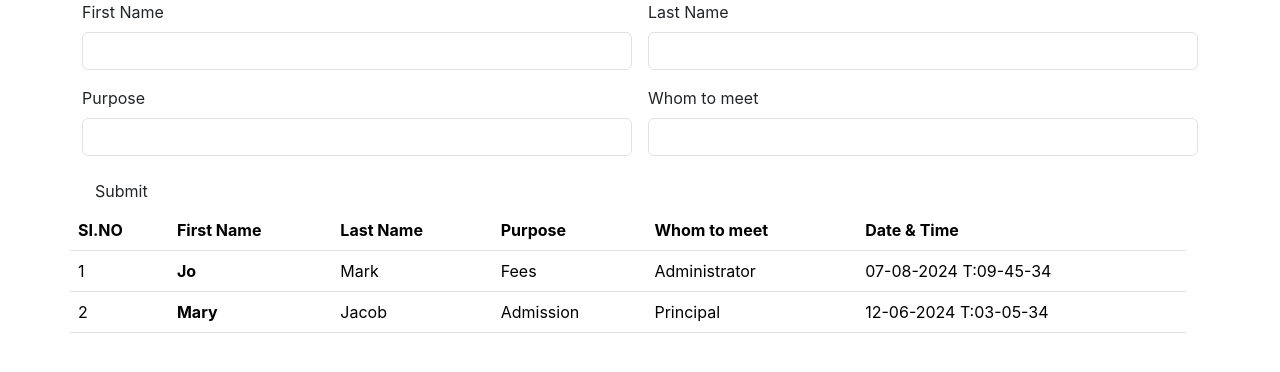
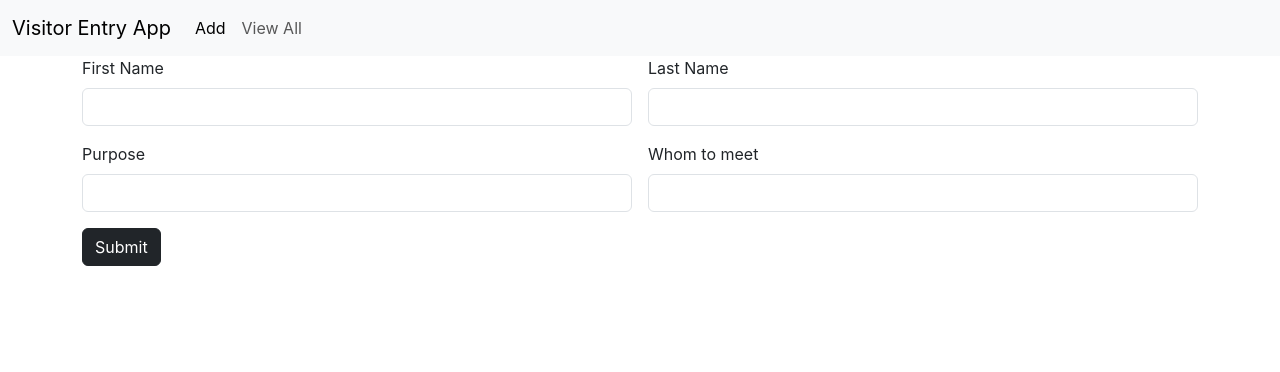
Before and after one commit to Liyo08/VisitorAppTest, a React (Create React App) app: page / in a window 1280 px wide. Shown: the top 372 px of the page. Built offline with nearby package versions, Linux system fonts and the light colour scheme.

Commit message:
routing implemented

```diff
--- a/package.json
+++ b/package.json
@@ -8,6 +8,7 @@
     "@testing-library/user-event": "^13.5.0",
     "react": "^18.3.1",
     "react-dom": "^18.3.1",
+    "react-router-dom": "^6.26.0",
     "react-scripts": "5.0.1",
     "web-vitals": "^2.1.4"
   },
--- a/src/App.js
+++ b/src/App.js
@@ -2,14 +2,17 @@ import logo from './logo.svg';
 import './App.css';
 import AddVisitor from './components/AddVisitor';
 import ViewAllVisitor from './components/ViewAllVisitor';
+import { BrowserRouter, Route, Routes } from 'react-router-dom';
+import Navbar from './components/Navbar';
 
 function App() {
   return (
-    <div>
-      <AddVisitor/>
-      <ViewAllVisitor/>
-
-    </div>
+    <BrowserRouter>
+    <Routes>
+      <Route path='/' element={<AddVisitor/>}/>
+      <Route path='/view' element={<ViewAllVisitor/>}/>
+    </Routes>
+    </BrowserRouter>
   );
 }
 
--- a/src/components/AddVisitor.jsx
+++ b/src/components/AddVisitor.jsx
@@ -1,9 +1,10 @@
 import React from 'react'
+import Navbar from './Navbar'
 
 const AddVisitor = () => {
     return (
         <div>
-
+<Navbar/>
             <div className="container">
                 <div className="row">
                     <div className="col col-12 col-sm-12 col-md-12 col-lg-12 col-xxl-12">
@@ -26,7 +27,7 @@ const AddVisitor = () => {
                                 <input type="text" className="form-control" />
                             </div>
                             <div className="col col-12 col-sm-6 col-md-6 col-lg-6 col-xxl-6">
-        <button className="btn btn-submit">Submit</button>
+                                <button className="btn btn-dark">Submit</button>
                             </div>
                         </div>
 
--- /dev/null
+++ b/src/components/Navbar.jsx
@@ -0,0 +1,34 @@
+import React from 'react'
+import { Link } from 'react-router-dom'
+
+const Navbar = () => {
+  return (
+    <div>
+
+<nav class="navbar navbar-expand-lg bg-body-tertiary">
+  <div class="container-fluid">
+    <Link class="navbar-brand" to="#">Visitor Entry App</Link>
+    <button class="navbar-toggler" type="button" data-bs-toggle="collapse" data-bs-target="#navbarSupportedContent" aria-controls="navbarSupportedContent" aria-expanded="false" aria-label="Toggle navigation">
+      <span class="navbar-toggler-icon"></span>
+    </button>
+    <div class="collapse navbar-collapse" id="navbarSupportedContent">
+      <ul class="navbar-nav me-auto mb-2 mb-lg-0">
+        <li class="nav-item">
+          <Link class="nav-link active" aria-current="page" to="/">Add</Link>
+        </li>
+        <li class="nav-item">
+          <Link class="nav-link" to="/view">View All </Link>
+        </li>
+
+
+
+      </ul>
+
+    </div>
+  </div>
+</nav>
+    </div>
+  )
+}
+
+export default Navbar
--- a/src/components/ViewAllVisitor.jsx
+++ b/src/components/ViewAllVisitor.jsx
@@ -1,8 +1,10 @@
 import React from 'react'
+import Navbar from './Navbar'
 
 const ViewAllVisitor = () => {
   return (
     <div>
+        <Navbar/>
 
         <div className="container">
             <div className="row col col-12 col-sm-12 col-md-12 col-lg-12 col-xl-12 col-xxl-12">
```
Also changed, not shown: 1 other file (tests, documents, lock files or other folders). Lines whose indentation alone changed are shown as unchanged.
